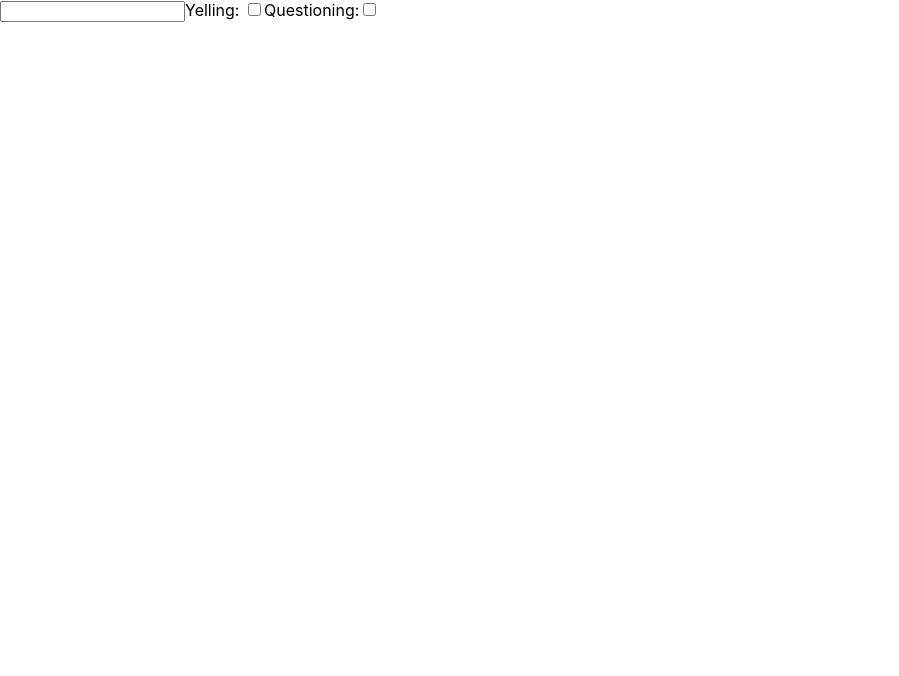
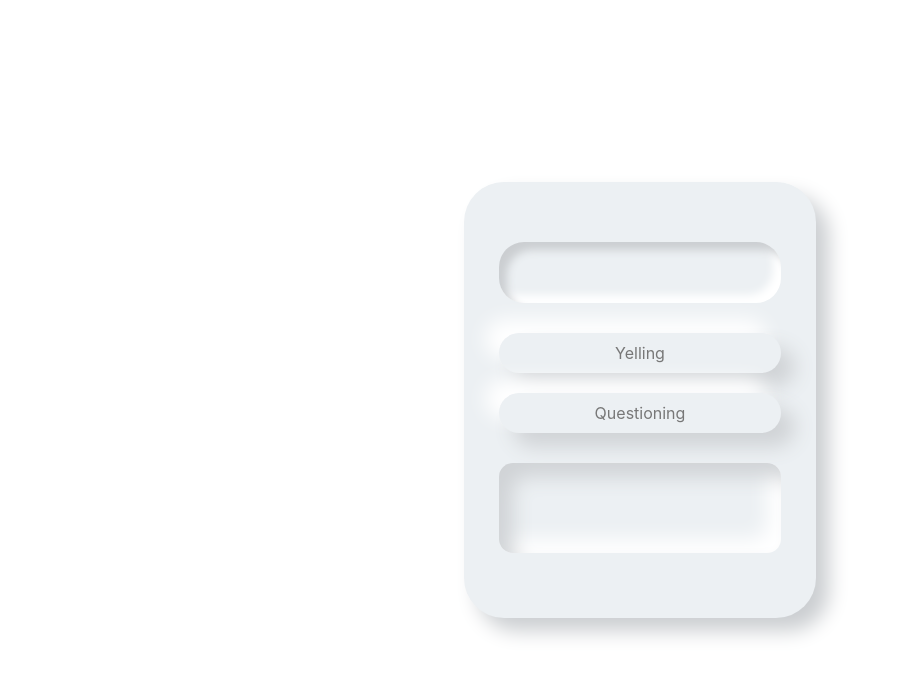
Before and after one commit to XtraKrispi/boolean-blindness, a React (Create React App) app in the folder demos/ts/: page / in a window 1280 px wide. Shown: the top 676 px of the page, without its empty margins (0-899 px from the left). Built offline with nearby package versions, Linux system fonts and the light colour scheme.

Commit message:
Styling up demo 1

```diff
--- a/demos/ts/package.json
+++ b/demos/ts/package.json
@@ -10,9 +10,11 @@
     "@types/node": "^12.19.6",
     "@types/react": "^16.14.1",
     "@types/react-dom": "^16.9.10",
+    "@types/styled-components": "^5.1.4",
     "react": "^17.0.1",
     "react-dom": "^17.0.1",
     "react-scripts": "4.0.0",
+    "styled-components": "^5.2.1",
     "typescript": "^4.0.5",
     "web-vitals": "^0.2.4"
   },
--- a/demos/ts/src/demos/Demo1.tsx
+++ b/demos/ts/src/demos/Demo1.tsx
@@ -1,4 +1,97 @@
 import React, { useState } from "react";
+import styled from "styled-components";
+
+// | STYLING STUFF BEGINS
+const CenteredDisplay = styled.div`
+  display: flex;
+  justify-content: center;
+  align-items: center;
+  height: 100vh;
+  width: 100vw;
+`;
+
+const Container = styled.div`
+  padding: 60px 35px 35px 35px;
+  border-radius: 40px;
+  background: #ecf0f3;
+  box-shadow: 13px 13px 20px #cbced1, -13px -13px 20px #ffffff;
+`;
+
+const TextBox = styled.input`
+  border: none;
+  outline: none;
+  background: none;
+  font-size: 18px;
+  width: 100%;
+  box-sizing: border-box;
+  color: #555;
+  padding: 20px 10px 20px 5px;
+  padding-left: 30px;
+
+  margin-bottom: 30px;
+  margin-right: 10px;
+  border-radius: 25px;
+  box-shadow: inset 8px 8px 8px #cbced1, inset -8px -8px 8px #ffffff;
+`;
+
+const Display = styled.p`
+  font-size: 30px;
+  color: #666;
+  padding: 20px;
+  justify-content: center;
+  display: flex;
+  align-items: center;
+  height: 50px;
+  border-radius: 14px;
+  background: #ecf0f3;
+  box-shadow: inset 14px 14px 20px #d0d3d6, inset -14px -14px 20px #ffffff;
+`;
+
+const CheckboxInput = styled.input`
+  position: absolute;
+  left: -9999px;
+`;
+
+const CheckboxLabel = styled.label`
+  display: flex;
+  justify-content: center;
+  align-items: center;
+  color: #777;
+
+  padding: 10px;
+  margin-bottom: 20px;
+  user-select: none;
+  border-radius: 34px;
+  background: #ecf0f3;
+  box-shadow: 14px 14px 20px #d0d3d6, -14px -14px 20px #ffffff;
+  cursor: pointer;
+
+  ${(props: { checked: boolean }) =>
+    props.checked
+      ? "box-shadow: inset 14px 14px 20px #d0d3d6,       inset -14px -14px 20px #ffffff;"
+      : null}
+`;
+
+const Checkbox: React.FC<{
+  label: string;
+  checked: boolean;
+  onChange?: () => void;
+}> = ({ label, onChange, checked }) => {
+  return (
+    <>
+      <CheckboxLabel checked={checked}>
+        <CheckboxInput
+          type="checkbox"
+          checked={checked}
+          onChange={() => (onChange ? onChange() : null)}
+        />
+        {label}
+      </CheckboxLabel>
+    </>
+  );
+};
+
+// | STYLING STUFF ENDS
 
 const giveSpeech = (txt: string, yelling: boolean, questioning: boolean) => {
   return `${yelling ? txt.toUpperCase() : txt}${questioning ? "?" : ""}`;
@@ -9,23 +102,21 @@ export const Demo1 = () => {
   const [yelling, setYelling] = useState(false);
   const [questioning, setQuestioning] = useState(false);
   return (
-    <div>
-      <input value={txt} onChange={(e) => setTxt(e.target.value)} />
-      <label htmlFor="yelling">Yelling: </label>
-      <input
-        type="checkbox"
-        id="yelling"
+    <CenteredDisplay>
+      <Container>
+        <TextBox value={txt} onChange={(e) => setTxt(e.target.value)} />
+        <Checkbox
+          label="Yelling"
           checked={yelling}
           onChange={() => setYelling(!yelling)}
         />
-      <label htmlFor="questioning">Questioning:</label>
-      <input
-        type="checkbox"
+        <Checkbox
+          label="Questioning"
           checked={questioning}
-        id="questioning"
           onChange={() => setQuestioning(!questioning)}
         />
-      <p></p>
-    </div>
+        <Display>{txt}</Display>
+      </Container>
+    </CenteredDisplay>
   );
 };
```
Also changed, not shown: 1 other file (tests, documents, lock files or other folders). Lines whose indentation alone changed are shown as unchanged.
